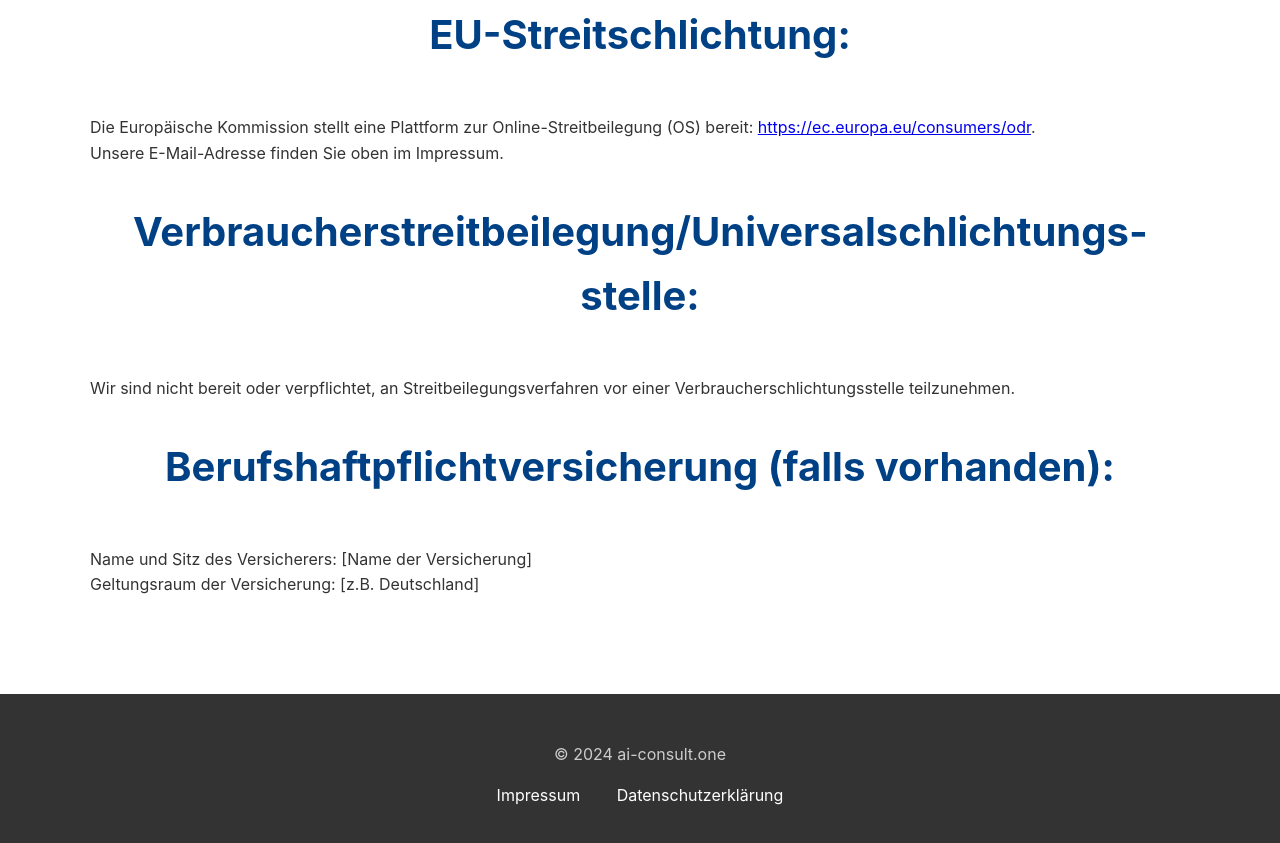
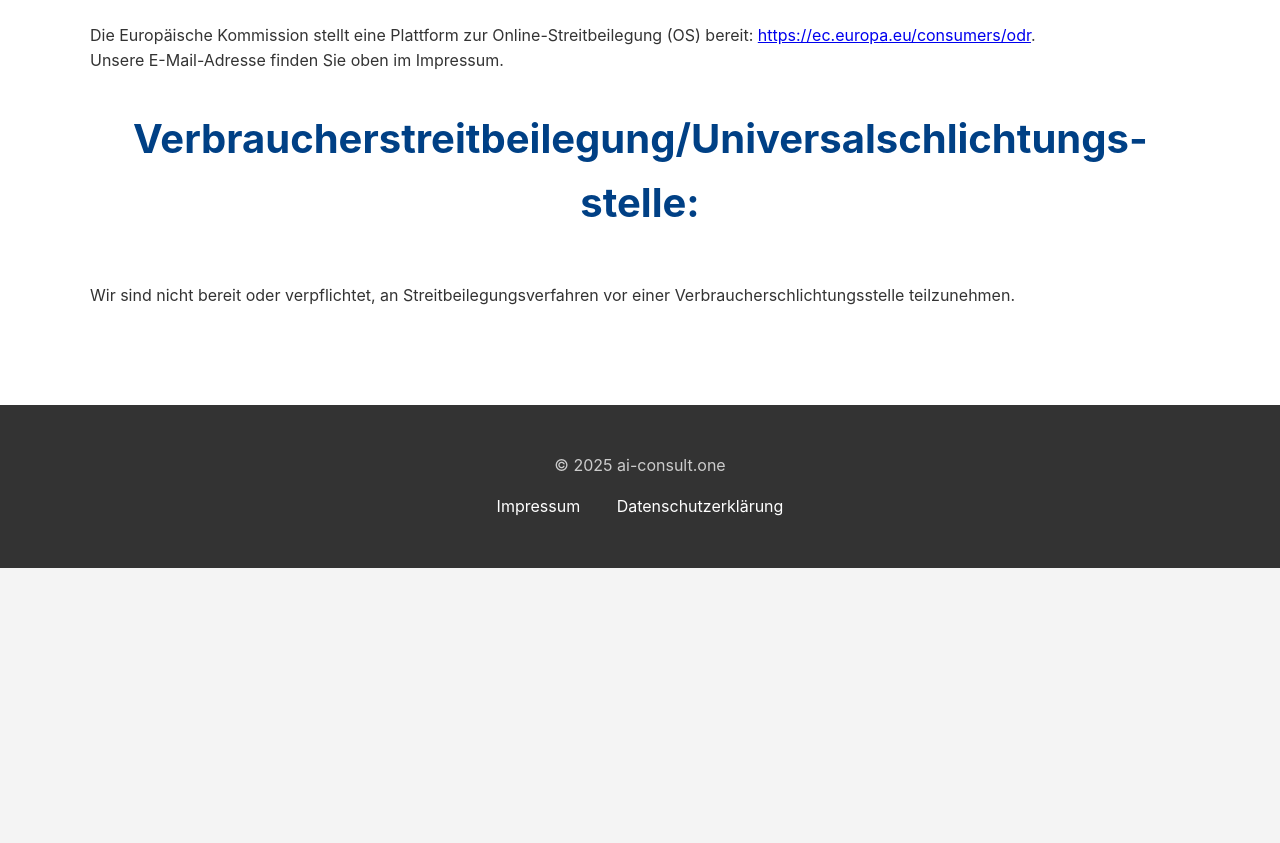
Before and after one commit to soulhollow/playground, a plain HTML site: page impressum.html in a window 1280 px wide. Shown: the part 1333-2176 px from the top of the page. After the commit the page ends 1901 px from the top, so only its background shows below. Drawn offline with Linux system fonts and the light colour scheme.

Commit message:
inhaltliches update

```diff
--- a/impressum.html
+++ b/impressum.html
@@ -29,8 +29,6 @@
     <main>
         <section>
             <h1>Impressum</h1>
-            <p><strong>WICHTIGER RECHTLICHER HINWEIS:</strong> Die folgenden Texte sind nur Vorlagen und Platzhalter. Sie ersetzen keine Rechtsberatung. Lassen Sie Ihr Impressum und Ihre Datenschutzerklärung unbedingt von einem Anwalt oder einem spezialisierten Dienstleister (z.B. eRecht24, activeMind) erstellen oder prüfen, um Abmahnungen zu vermeiden.</p>
-
             <h2>Angaben gemäß § 5 TMG:</h2>
             <p>
                 ai-consult.one UG (Haftungsbeschränkt)<br>
@@ -72,16 +70,11 @@
                 Wir sind nicht bereit oder verpflichtet, an Streitbeilegungsverfahren vor einer Verbraucherschlichtungsstelle teilzunehmen.
             </p>
 
-            <h2>Berufshaftpflichtversicherung (falls vorhanden):</h2>
-            <p>
-                Name und Sitz des Versicherers: [Name der Versicherung]<br>
-                Geltungsraum der Versicherung: [z.B. Deutschland]
-            </p>
         </section>
     </main>
 
     <footer>
-        <p>&copy; 2024 ai-consult.one</p>
+        <p>&copy; 2025 ai-consult.one</p>
         <ul>
             <li><a href="impressum.html">Impressum</a></li>
             <li><a href="datenschutz.html">Datenschutzerklärung</a></li>
```
Also changed, not shown: datenschutz.html (+1 -1 lines).
